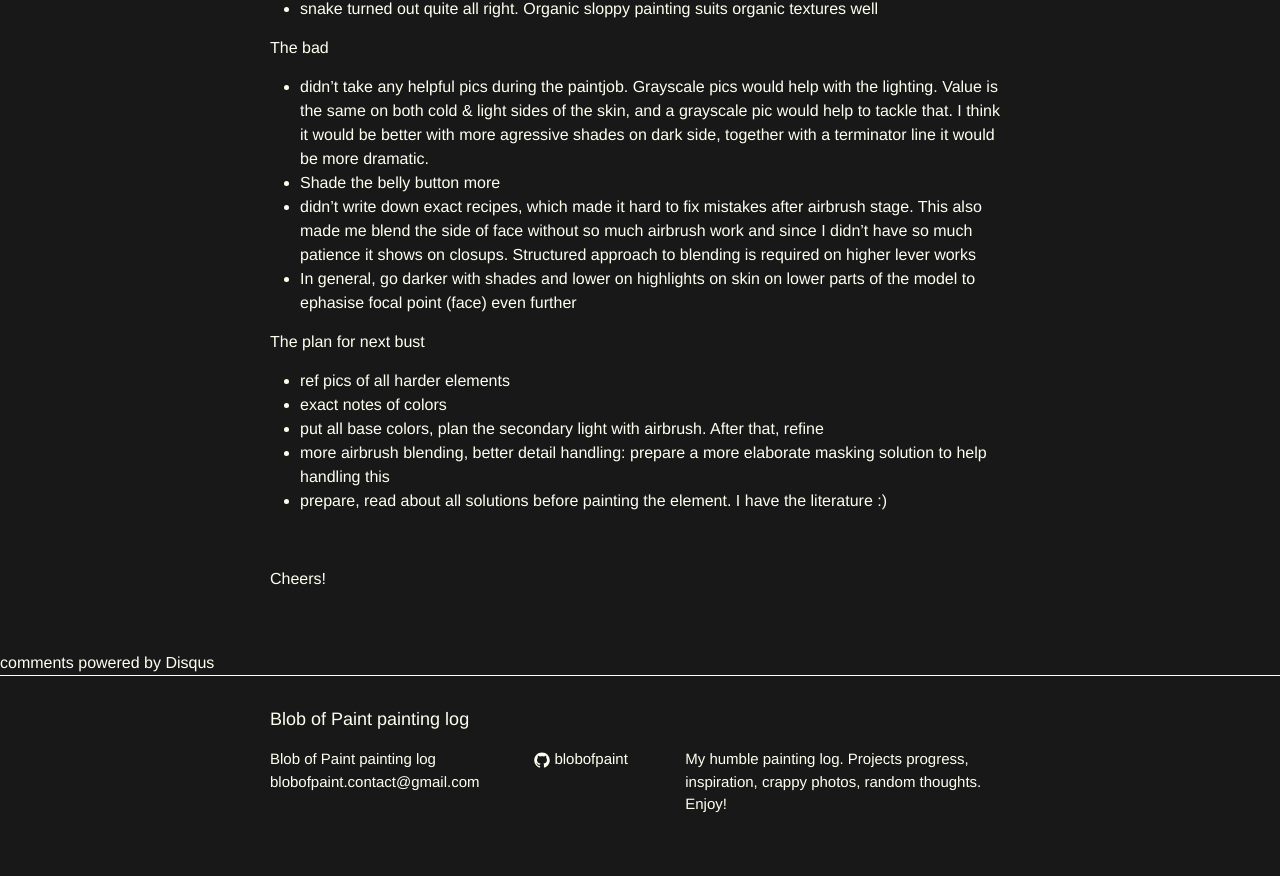
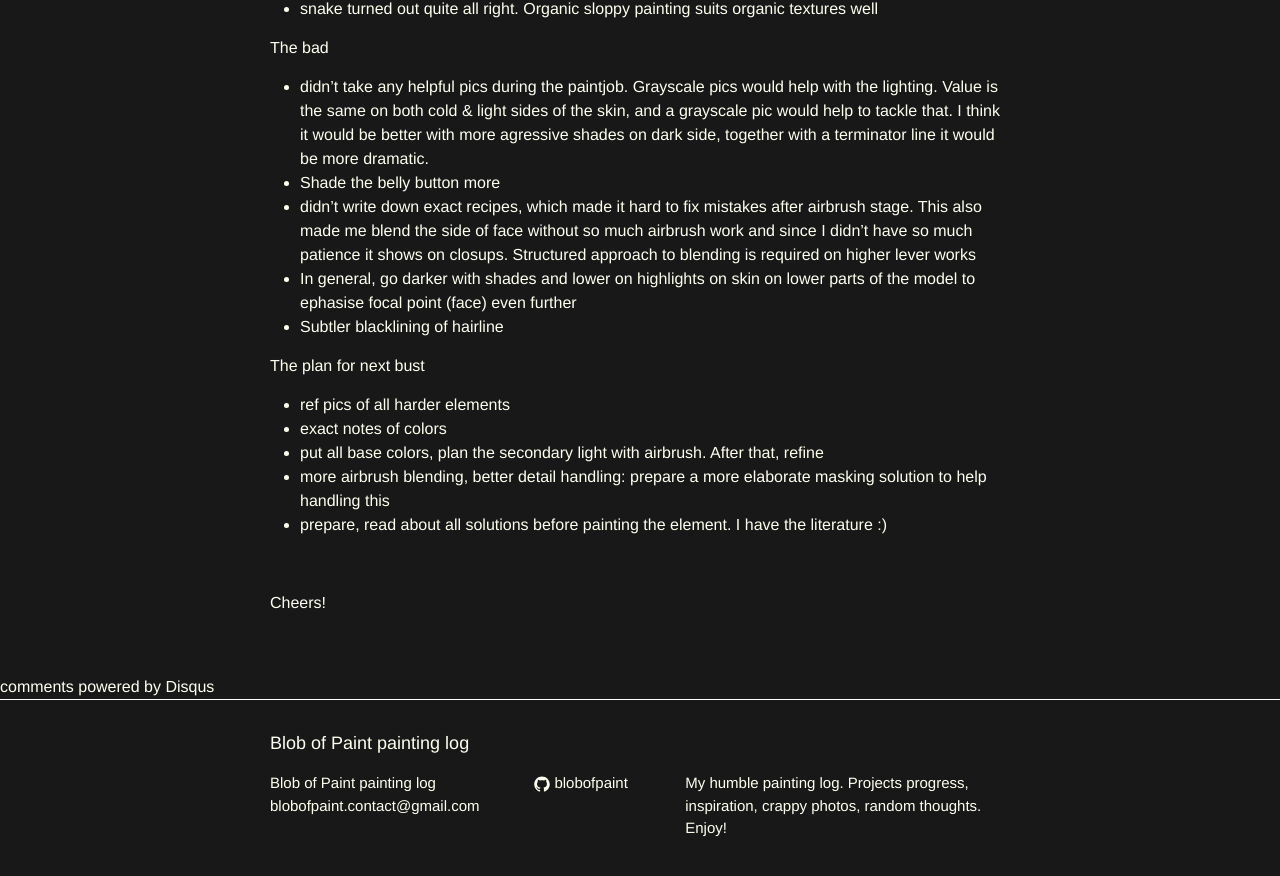
Before and after one commit to blobofpaint/blobofpaint.github.io, a Jekyll site: the page built from _posts/2021-02-16-the-witch-bust.markdown, in a window 1280 px wide and 900 px high, scrolled down 2311 px. Shown: the top 876 px of the window. Built offline with Jekyll 4.4.1, drawn with Linux system fonts in a browser that asks for light colours; comment, search, counter and statistics services are not loaded.

Commit message:
Update 2021-02-16-the-witch-bust.markdown

```diff
--- a/_posts/2021-02-16-the-witch-bust.markdown
+++ b/_posts/2021-02-16-the-witch-bust.markdown
@@ -30,6 +30,7 @@ The bad
 * Shade the belly button more
 *  didn't write down exact recipes, which made it hard to fix mistakes after airbrush stage. This also made me blend the side of face without so much airbrush work and since I didn't have so much patience it shows on closups. Structured approach to blending is required on higher lever works
 *  In general, go darker with shades and lower on highlights on skin on lower parts of the model to ephasise focal point (face) even further
+*  Subtler blacklining of hairline
 
 The plan for next bust
 *  ref pics of all harder elements
```
